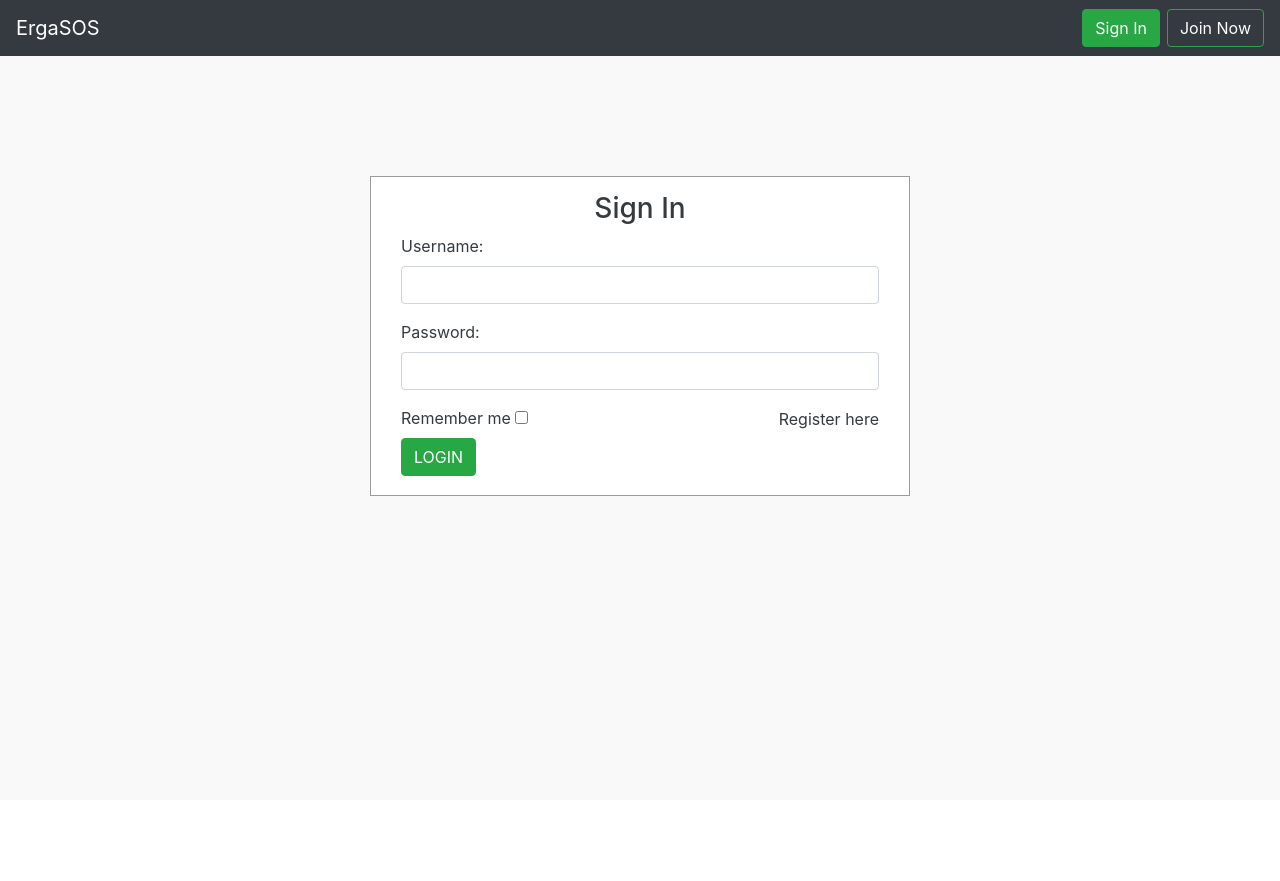
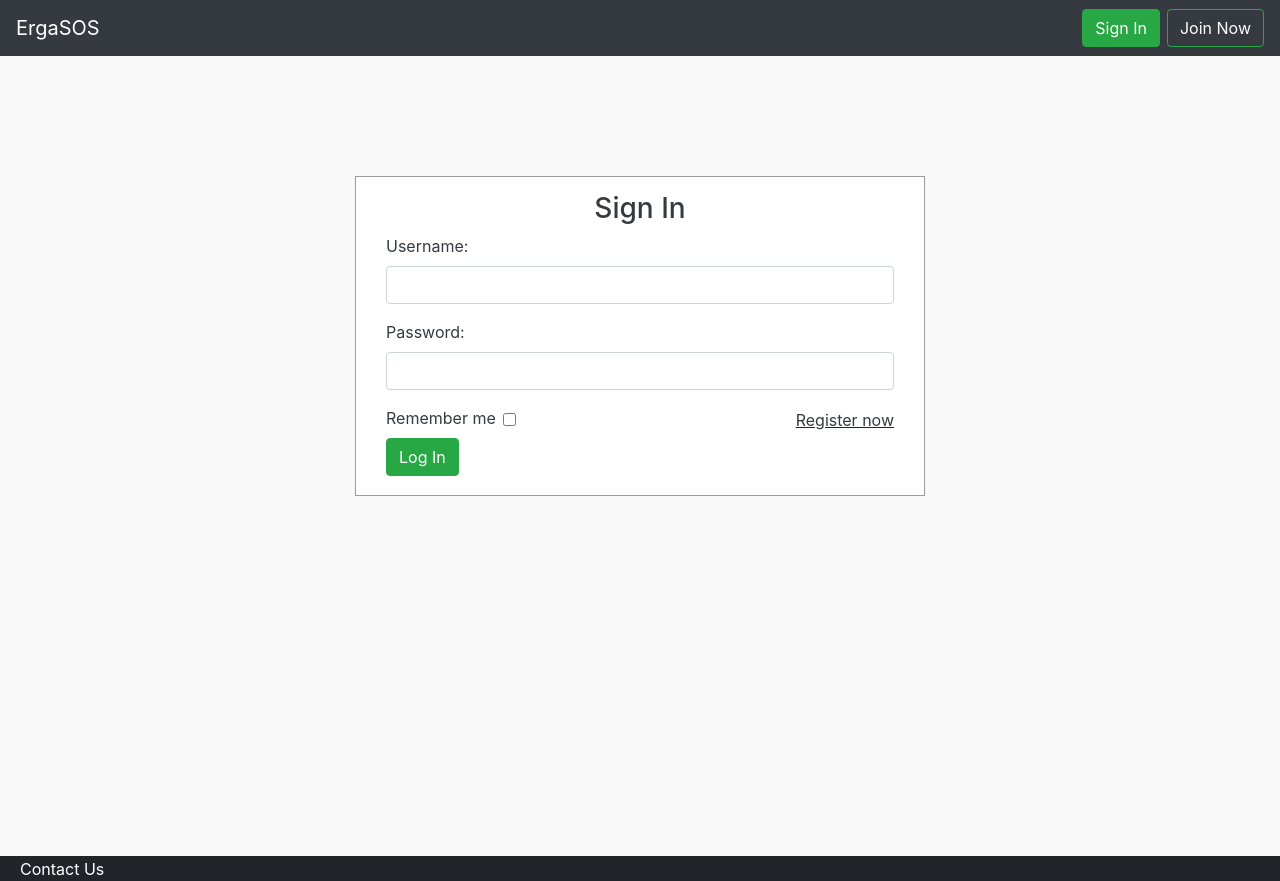
Before and after one commit to b1ru/ergasos, a PHP site: page /sign-in.html in a window 1280 px wide. Before the commit the page ends 496 px from the top, so only its background shows below. Run offline with PHP 8.4, Linux system fonts and the light colour scheme.

Commit message:
Change stuff

```diff
--- a/css/sign-in.css
+++ b/css/sign-in.css
@@ -1,10 +1,16 @@
-body {
+body,
+html {
 	width: 100%;
-	height: 100%;
+	height: 100vh;
 	background-color: #f9f9f9;
 }
 
+.container {
+	height: 100%
+}
+
 #login-box {
+	height: 100%;
 	background-color: #ffffff;
 	margin-top: 120px;
 	max-width: 600px;
@@ -16,7 +22,8 @@ body {
 }
 
 #register-link {
-	margin-top: -85px;
+	margin-top: -84px;
+	text-decoration: underline;
 }
 
 
@@ -24,3 +31,32 @@ body {
 	background-color: #343a40;
 	margin-left: 7px;
 }
+
+#remember-me-choice {
+	display: flex;
+	align-items: center;
+}
+
+#remember-me {
+	margin-bottom : 5px;
+	margin-left: 7px;
+}
+
+
+footer {
+	height: 25px;
+	color: #ffffff;
+	padding: 10px 20px;
+	display: flex;
+	justify-content: flex-start;
+	align-items: center;
+	background-color: #212529;
+}
+
+.footer-link {
+	color: #ffffff;
+}
+
+.footer-link:hover {
+	color: #64871a;
+}
--- a/css/style.css
+++ b/css/style.css
@@ -1,6 +1,7 @@
 body,
 html {
   width: 100%;
+	height: 100vh;
 	background-color : #000f08;
 }
 
@@ -22,7 +23,7 @@ html {
 }
 
 .jumbotron {
-	height: 100vh;
+	height:100%;
 	margin: 0px;
 }
 
@@ -33,6 +34,7 @@ footer {
 	display: flex;
 	justify-content: flex-start;
 	align-items: center;
+	background-color: #212529;
 }
 
 
--- a/sign-in.html
+++ b/sign-in.html
@@ -37,9 +37,8 @@
 
 		<!-- LOGIN FORM -->
 		<div class="container">
-			<div id="login-row" class="row justify-content-center">
-				<div id="login-column" class="col-md-6">
-					<div id="login-box" class="col-md-12">
+			<div class="row justify-content-center">
+					<div id="login-box" class="col-md-6">
 						<form id="login-form" class="form" action="" method="post">
 							<h3 class="text-center text-dark">Sign In</h3>
 							<div class="form-group">
@@ -51,17 +50,24 @@
 								<input type="text" name="password" id="password" class="form-control">
 							</div>
 							<div class="form-group">
-								<label for="remember-me" class="text-dark"><span>Remember me</span> <span><input id="remember-me" name="remember-me" type="checkbox"></span></label><br>
-								<input type="submit" name="submit" class="btn btn-success btn-md" value="LOGIN">
+								<div id="remember-me-choice">
+									<label  for="remember-me" class="text-dark">Remember me</label>
+									<input id="remember-me" name="remember-me" type="checkbox">
+								</div>
+								<input type="submit" name="submit" class="btn btn-success btn-md" value="Log In">
 							</div>
 							<div id="register-link" class="text-right">
-								<a href="#" class="text-dark">Register here</a>
+								<a href="./register.html" class="text-dark">Register now</a>
 							</div>
 						</form>
 					</div>
-				</div>
 			</div>
 		</div>
+
+		<footer>
+			<a class="footer-link" href="./contact.html">Contact Us</a>
+		</footer>
+
 		<!-- Optional JavaScript -->
 		<!-- jQuery first, then Popper.js, then Bootstrap JS -->
 		<script src="https://code.jquery.com/jquery-3.4.1.slim.min.js" integrity="sha384-J6qa4849blE2+poT4WnyKhv5vZF5SrPo0iEjwBvKU7imGFAV0wwj1yYfoRSJoZ+n" crossorigin="anonymous"></script>
```
Also changed, not shown: index.html (+4 -4 lines).
